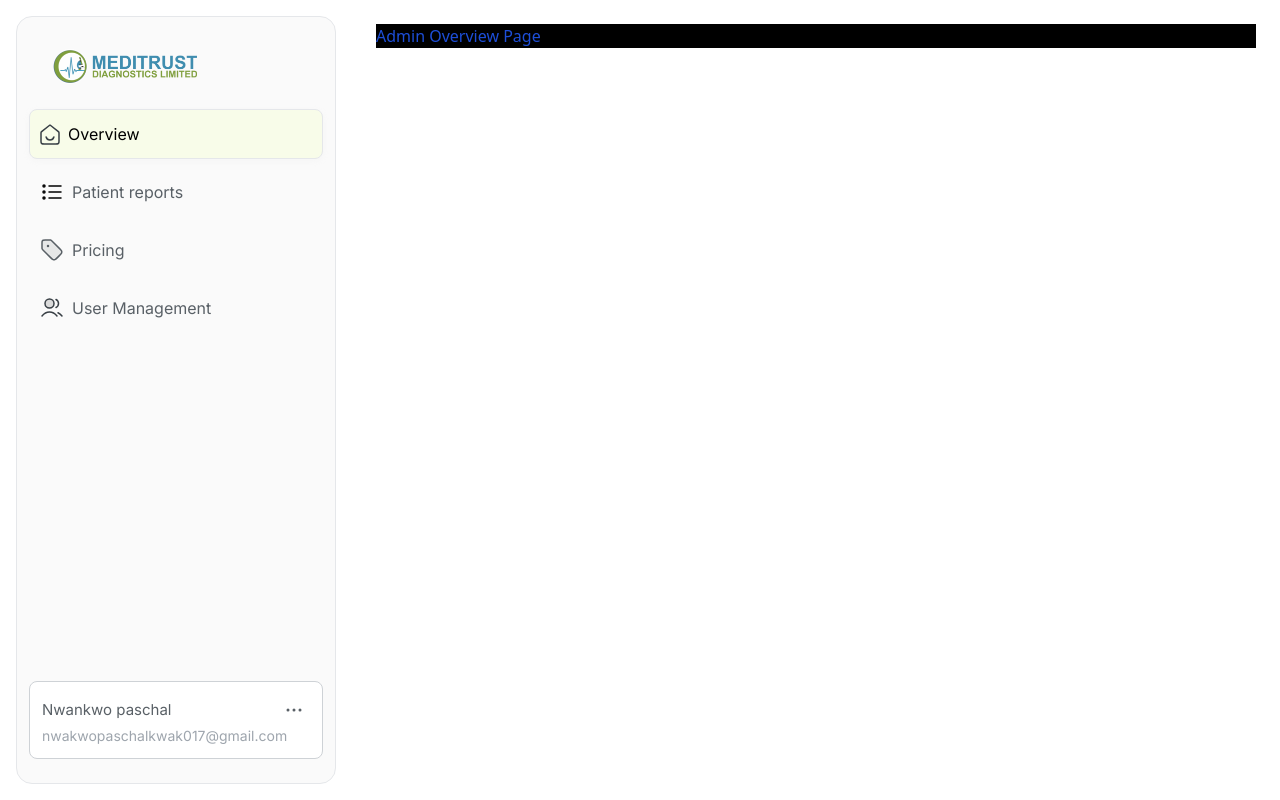
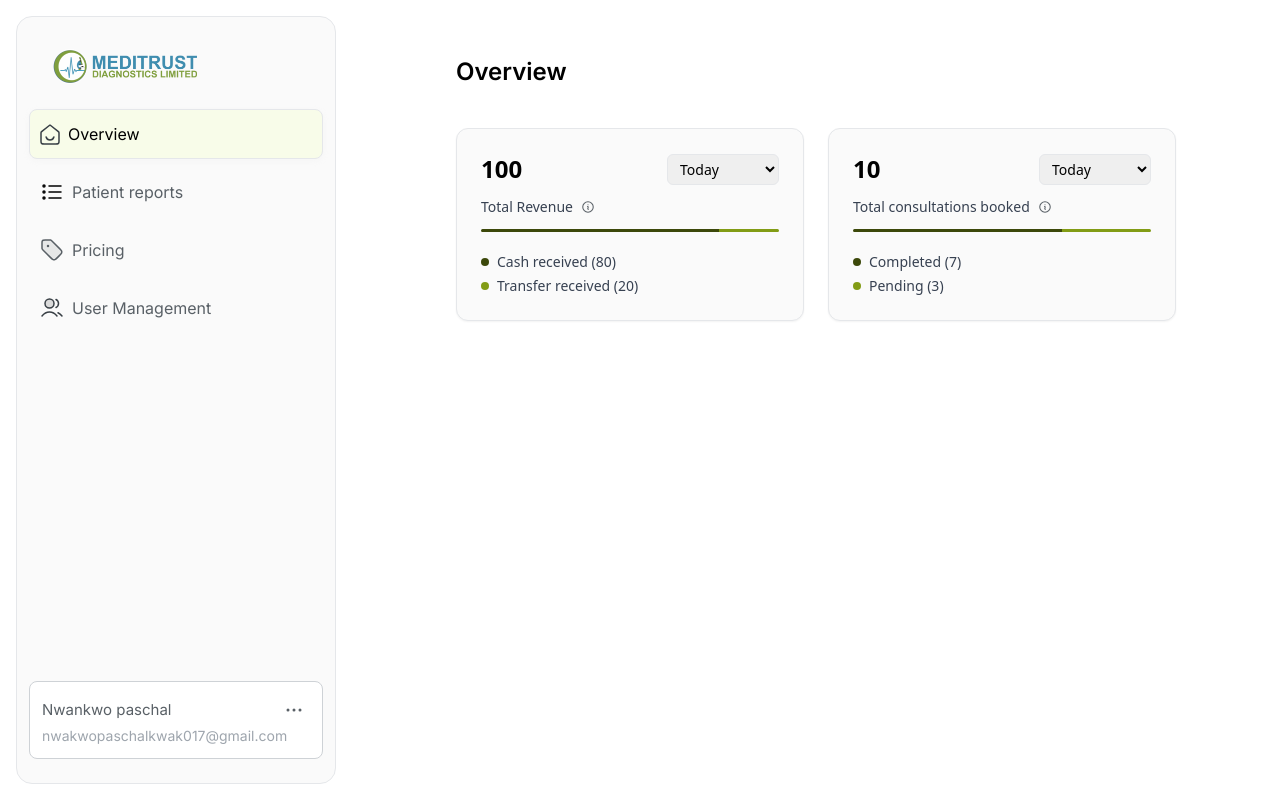
Before and after one commit to Khalid-R-Salis/meditrustdiagnosticslimited_frontend, a React (Vite) app: page /admin in a window 1280 px wide. Built offline with nearby package versions, Linux system fonts and the light colour scheme.

Commit message:
over view header state complated

```diff
--- a/src/pages/admin/component/AdminHeaderStats.jsx
+++ b/src/pages/admin/component/AdminHeaderStats.jsx
@@ -1,10 +1,127 @@
 import { useState } from "react";
 
 const AdminHeaderStats = () => {
+  const [visibleTooltip, setVisibleTooltip] = useState(null);
+
+  const filters = ["Today", "This Week", "This Month"];
+
+  const data = [
+    {
+      value: 100,
+      label: "Total Revenue",
+      tooltip: "Total money received from cash and transfer",
+      breakdown: [
+        { name: "Cash received", value: 80, color: "#3C480A" },
+        { name: "Transfer received", value: 20, color: "#829C15" },
+      ],
+    },
+    {
+      value: 10,
+      label: "Total consultations booked",
+      tooltip: "Total consultations scheduled (completed + pending)",
+      breakdown: [
+        { name: "Completed", value: 7, color: "#3C480A" },
+        { name: "Pending", value: 3, color: "#829C15" },
+      ],
+    },
+  ];
+
   return (
-    <>
-      <div className=" font-sans bg-black text-blue-700">Admin HeaderStats</div>
-    </>
+    <div className="grid grid-cols-1 md:grid-cols-2 gap-6 mb-6">
+      {data.map((item, index) => {
+        const total = item.breakdown.reduce((sum, b) => sum + b.value, 0);
+
+        return (
+          <div
+            key={index}
+            className="bg-[#FAFAFA] border border-[#E5E7EA] rounded-xl p-6 shadow-sm flex flex-col gap-3 relative"
+          >
+            {/* Top row: value + filter */}
+            <div className="flex justify-between items-center">
+              <div className="text-2xl font-bold">{item.value}</div>
+
+              <select className="px-2 py-1 text-sm border border-[#E5E7EA] rounded-md focus:outline-none">
+                {filters.map((f) => (
+                  <option key={f}>{f}</option>
+                ))}
+              </select>
+            </div>
+
+            {/* Label + info + tooltip button */}
+            <div className="flex items-center gap-2 text-sm text-gray-700 relative">
+              <span>{item.label}</span>
+              <button
+                onClick={() =>
+                  setVisibleTooltip(visibleTooltip === index ? null : index)
+                }
+                className="focus:outline-none"
+              >
+                <svg
+                  xmlns="http://www.w3.org/2000/svg"
+                  width="14"
+                  height="14"
+                  fill="none"
+                  viewBox="0 0 16 16"
+                >
+                  <path
+                    d="M7.5 7.5L7.52766 7.48617C7.90974 7.29513 8.33994 7.64023 8.23634 8.05465L7.76366 9.94535C7.66006 10.3598 8.09026 10.7049 8.47234 10.5138L8.5 10.5M14 8C14 11.3137 11.3137 14 8 14C4.68629 14 2 11.3137 2 8C2 4.68629 4.68629 2 8 2C11.3137 2 14 4.68629 14 8ZM8 5.5H8.005V5.505H8V5.5Z"
+                    stroke="#596066"
+                    strokeWidth="1.2"
+                    strokeLinecap="round"
+                    strokeLinejoin="round"
+                  />
+                </svg>
+              </button>
+
+              {visibleTooltip === index && (
+                <div className="absolute top-full left-0 mt-2 z-10 bg-white text-black shadow-[0_5px_15px_rgba(0,0,0,0.12),0_15px_35px_rgba(103,110,118,0.08)] text-xs font-medium leading-[18px] px-3 py-2 rounded-md w-max flex items-start gap-2">
+                  <span>{item.tooltip}</span>
+                  <button
+                    onClick={() => setVisibleTooltip(null)}
+                    className="text-gray-500 hover:text-black text-xs ml-2"
+                  >
+                    ✕
+                  </button>
+                </div>
+              )}
+            </div>
+
+            {/* Dynamic stacked progress bar */}
+            <div className="w-full h-[3px] bg-gray-100 rounded flex overflow-hidden">
+              {item.breakdown.map((b, i) => {
+                const percentage = total ? (b.value / total) * 100 : 0;
+                return (
+                  <div
+                    key={i}
+                    className="h-[3px]"
+                    style={{
+                      width: `${percentage}%`,
+                      backgroundColor: b.color,
+                    }}
+                  ></div>
+                );
+              })}
+            </div>
+
+            {/* Breakdown legend */}
+            <div className="flex flex-col gap-1 text-sm text-gray-700 mt-2">
+              {item.breakdown.map((b, i) => (
+                <div key={i} className="flex items-center gap-2">
+                  <span
+                    className="w-2 h-2 rounded-full"
+                    style={{ backgroundColor: b.color }}
+                  ></span>
+                  <span>
+                    {b.name} ({b.value})
+                  </span>
+                </div>
+              ))}
+            </div>
+          </div>
+        );
+      })}
+    </div>
   );
 };
+
 export default AdminHeaderStats;
--- a/src/pages/admin/component/AdminOverview.jsx
+++ b/src/pages/admin/component/AdminOverview.jsx
@@ -1,12 +1,19 @@
-import { useState } from "react";
+import HeaderStats from "../component/AdminHeaderStats";
 
 const AdminOverview = () => {
   return (
-    <>
-      <div className=" font-sans bg-black text-blue-700 justify-center">
-        Admin Overview Page
+    <div className="flex w-full">
+      <div className="flex-1 bg-[#ffffff] py-8 px-6 md:px-10 lg:px-16 xl:px-20 2xl:px-24 relative">
+        <div className="flex justify-between items-center mb-10">
+          <h1 className="text-[24px] font-semibold leading-[32px] text-black font-inter">
+            Overview
+          </h1>
+        </div>
+
+        <HeaderStats />
       </div>
-    </>
+    </div>
   );
 };
+
 export default AdminOverview;
```
